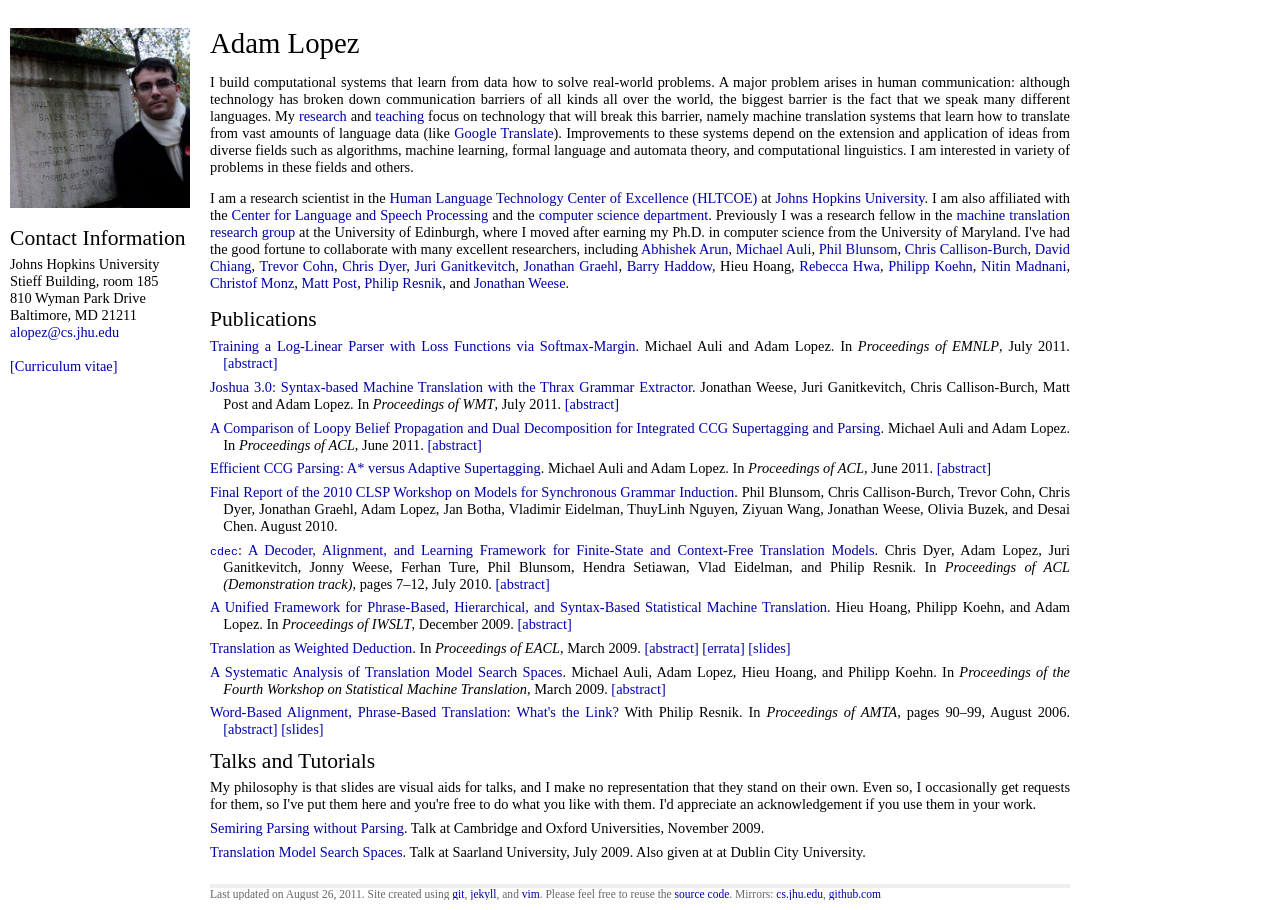
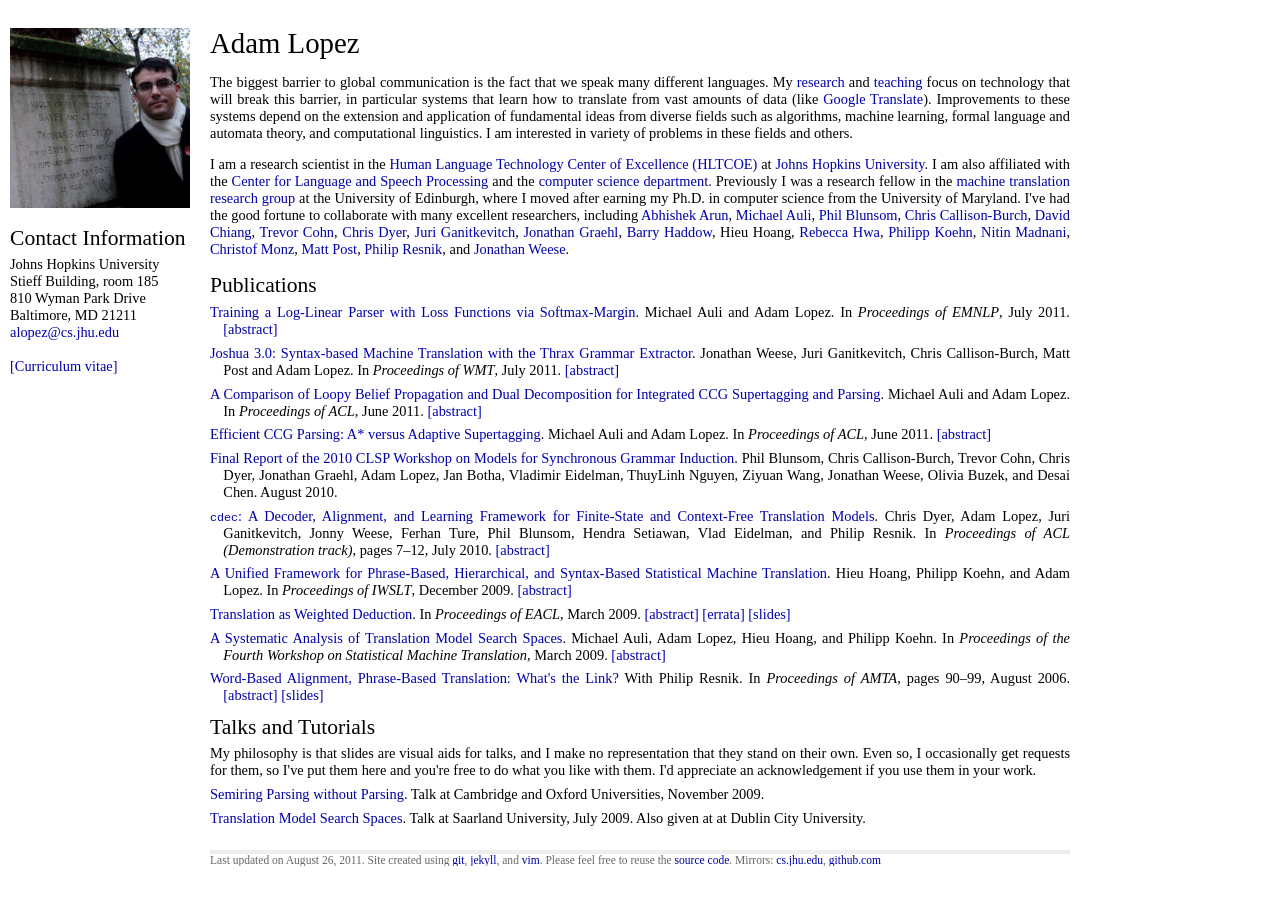
Before and after one commit to alopez/alopez.github.com, a Jekyll site: the page built from index.html, in a window 1280 px wide. Built offline with Jekyll 4.4.1, drawn with Linux system fonts in a browser that asks for light colours.

Commit message:
Streamline research statement

```diff
--- a/index.html
+++ b/index.html
@@ -13,18 +13,7 @@ function unhide(divID) {
 
 <div id="bio" class="cv">
 <h1>Adam Lopez</h1>
-<p>I build computational systems that learn from data how to solve
-real-world problems.  A major problem arises in human communication: although
-technology has broken down communication barriers of all kinds all over the
-world, the biggest barrier is the fact that we speak many different
-languages.  My <a href="#pubs">research</a> and <a href="esslli2010.html">teaching</a> focus on
-technology that will break this barrier, namely
-machine translation systems that learn how to translate from vast amounts of
-language data (like <a href="http://translate.google.com">Google Translate</a>).
-Improvements to these systems depend on the extension and application of
-ideas from diverse fields such as algorithms, machine learning, formal language and automata
-theory, and computational linguistics.  I am interested in variety of problems in
-these fields and others.
+<p>The biggest barrier to global communication is the fact that we speak many different languages. My <a href="#pubs">research</a> and <a href="esslli2010.html">teaching</a> focus on technology that will break this barrier, in particular systems that learn how to translate from vast amounts of data (like <a href="http://translate.google.com">Google Translate</a>). Improvements to these systems depend on the extension and application of fundamental ideas from diverse fields such as algorithms, machine learning, formal language and automata theory, and computational linguistics. I am interested in variety of problems in these fields and others.
 
 <p>I am a research scientist in the  <a href="http://web.jhu.edu/hltcoe">Human
   Language Technology Center of Excellence (HLTCOE)</a> at <a href="http://www.jhu.edu">Johns Hopkins University</a>.
```
Also changed, not shown: 1 other file.
